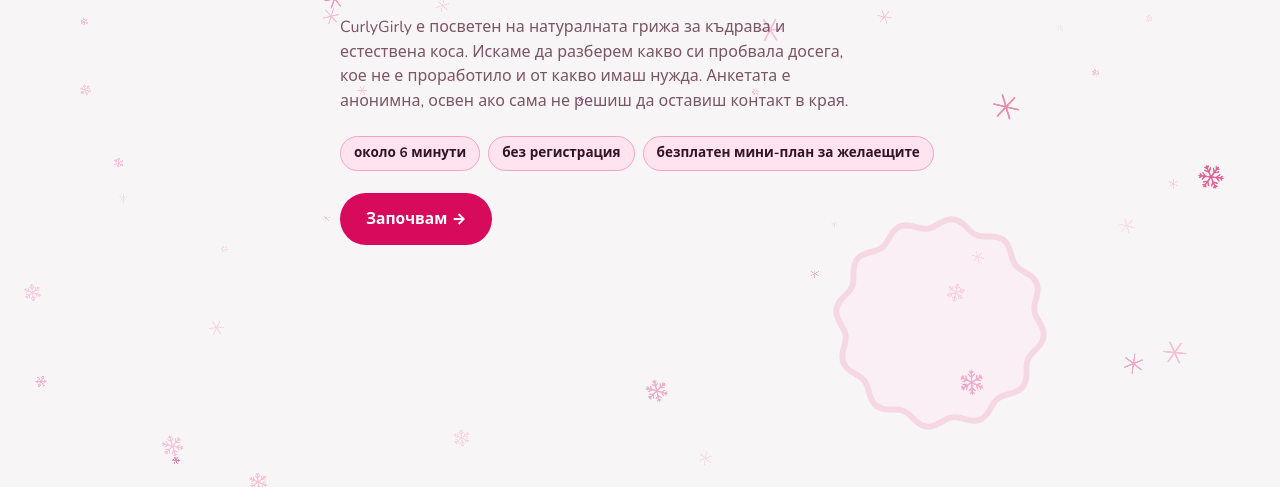
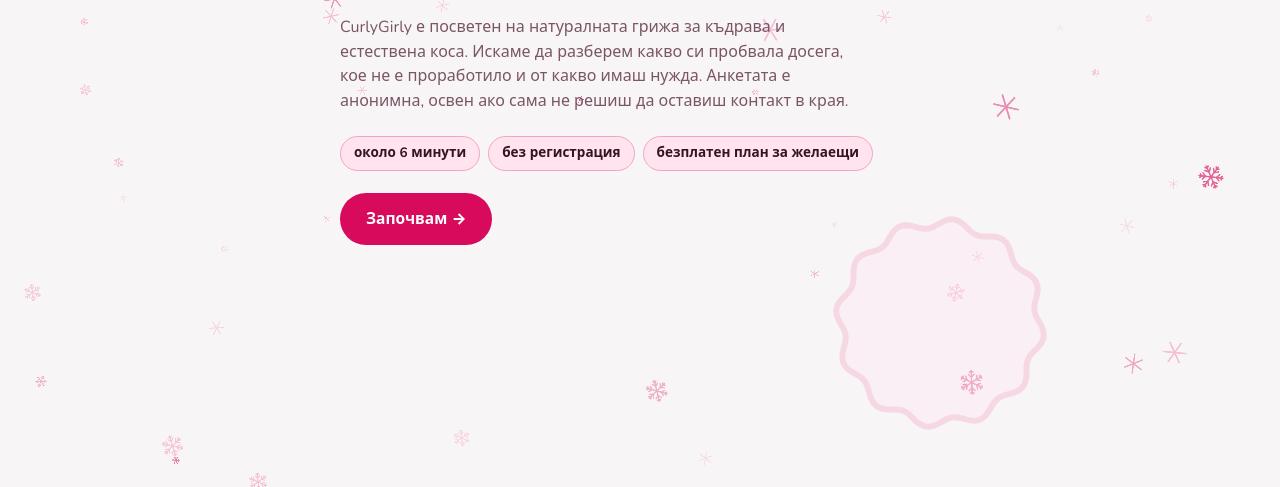
Before and after one commit to vyaradel/curly-girly-form, a plain HTML site: page index.html in a window 1280 px wide. Shown: the part 313-800 px from the top of the page. Drawn offline with nearby package versions, Linux system fonts and the light colour scheme.

Commit message:
Update HTML list item for free plan description

```diff
--- a/index.html
+++ b/index.html
@@ -222,7 +222,7 @@ function intro(){
       <div class="eyebrow">${MK}Проучване</div>
       <h1>Разкажи ни за косата си</h1>
       <p class="hint">CurlyGirly е посветен на натуралната грижа за къдрава и естествена коса. Искаме да разберем какво си пробвала досега, кое не е проработило и от какво имаш нужда. Анкетата е анонимна, освен ако сама не решиш да оставиш контакт в края.</p>
-      <ul class="chips"><li>около 6 минути</li><li>без регистрация</li><li>безплатен мини-план за желаещите</li></ul>
+      <ul class="chips"><li>около 6 минути</li><li>без регистрация</li><li>безплатен план за желаещи</li></ul>
       <div><button class="btn primary" id="start" type="button">Започвам →</button></div>
     </div>
     <svg class="deco" viewBox="240 -10 520 520" aria-hidden="true"><use href="#ringPath" class="ring"/></svg>`;
```
